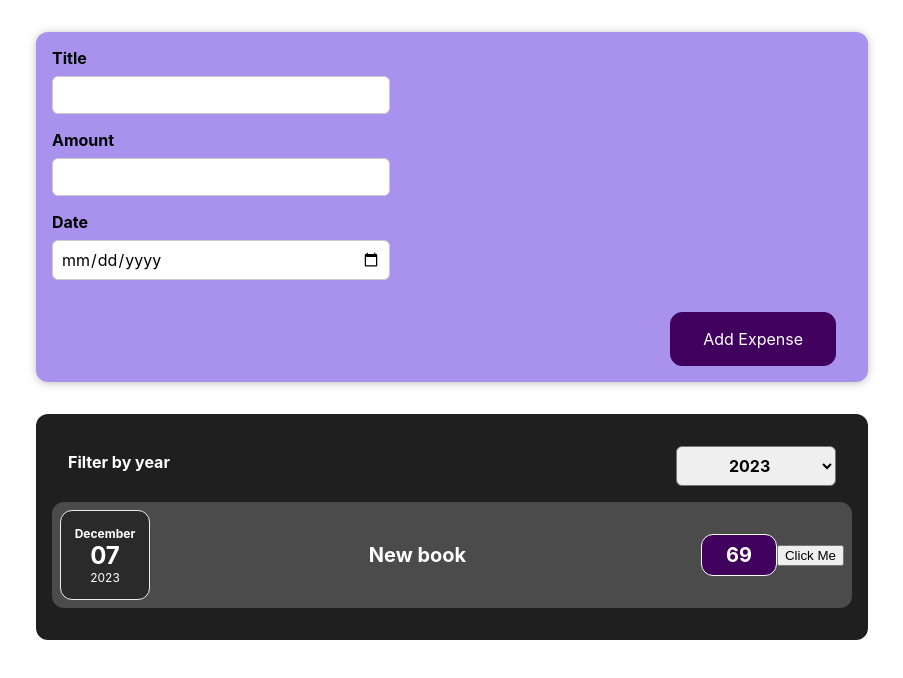
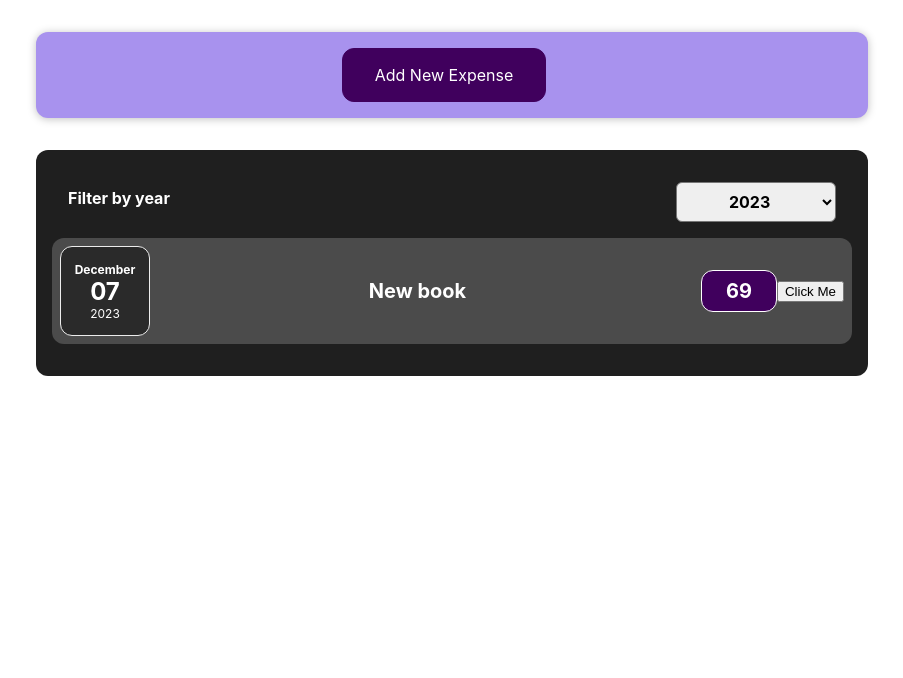
Before and after one commit to AimarKiivits/Anna-react, a React (Create React App) app: page / in a window 1280 px wide. Shown: the top 678 px of the page, without its empty margins (188-1091 px from the left). Built offline with nearby package versions, Linux system fonts and the light colour scheme.

Commit message:
Yl 16 / Yl 6? done

```diff
--- a/src/components/Expenses/Expenses.js
+++ b/src/components/Expenses/Expenses.js
@@ -21,7 +21,6 @@ const Expenses = (props) => {
     const filteredExpenses = props.expenses.filter((expense) => {
         return filteredYear === '' || expense.date.getFullYear().toString() === filteredYear;
     });
-    console.log(filteredExpenses + 'filteredExpenses')
 
     return(
         <Card className="expenses">
--- a/src/components/NewExpense/ExpenseForm.css
+++ b/src/components/NewExpense/ExpenseForm.css
@@ -24,3 +24,7 @@
 .new-expense__actions {
     text-align: right;
 }
+
+.new-expense__start {
+    text-align: center;
+}
--- a/src/components/NewExpense/ExpenseForm.js
+++ b/src/components/NewExpense/ExpenseForm.js
@@ -5,6 +5,7 @@ const ExpenseForm = (props) => {
     const [enteredTitle, setEnteredTitle] = useState('')
     const [enteredAmount, setEnteredAmount] = useState('')
     const [enteredDate, setEnteredDate] = useState('')
+    const [showForm, setShowForm] = useState(false)
 
     const titleChangeHandler = (event) => {
         setEnteredTitle(event.target.value)
@@ -29,6 +30,23 @@ const ExpenseForm = (props) => {
         setEnteredTitle('')
         setEnteredAmount('')
         setEnteredDate('')
+        setShowForm(false)
+    }
+
+    const showFormHandler = () => {
+        setShowForm(true)
+    }
+
+    const hideFormHandler = () => {
+        setShowForm(false)
+    }
+
+    if (showForm === false) {
+        return(
+            <div className='new-expense__start'>
+                <button onClick={showFormHandler}>Add New Expense</button>
+            </div>
+        )
     }
 
     return(
@@ -61,6 +79,7 @@ const ExpenseForm = (props) => {
             </div>
             <div className='new-expense__actions'>
                 <button type='submit'>Add Expense</button>
+                <button onClick={hideFormHandler}>Cancel</button>
             </div>
         </form>
     )
```
